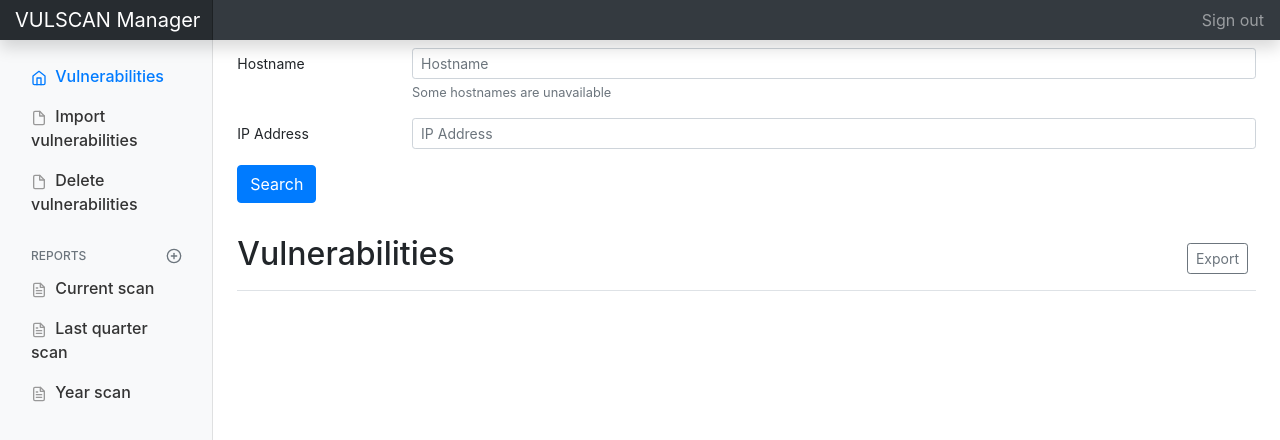
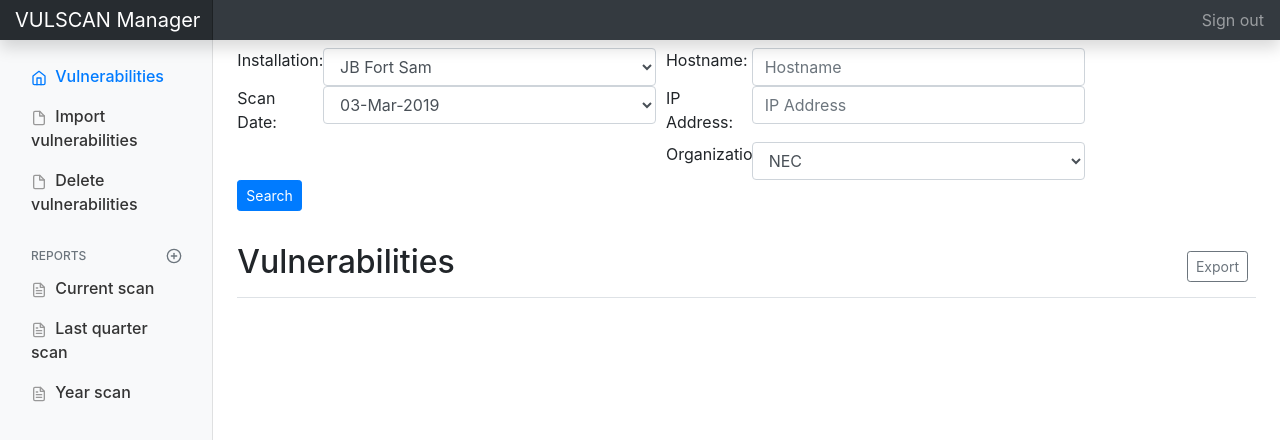
Before and after one commit to mikerathbun/bootstrap-book, a website: page acas.html in a window 1280 px wide. Shown: the top 440 px of the page. Drawn offline with nearby package versions, Linux system fonts and the light colour scheme.

Commit message:
added remaining search form controls

```diff
--- a/acas.html
+++ b/acas.html
@@ -69,24 +69,58 @@
 
     <main role="main" class="col-md-9 ml-sm-auto col-lg-10 px-4">
       <form>
-        <div class="form-group row">
-          <label for="inputHostname" class="col-sm-2 col-form-label col-form-label-sm">Hostname</label>
-          <div class="col-sm-10">
-            <input type="text" class="form-control form-control-sm" id="inputHostname" aria-describedby="hostnameHelp" placeholder="Hostname">
-            <small id="hostnameHelp" class="form-text text-muted">Some hostnames are unavailable</small>
+        <div class="form-row">
+          <div class="col-lg-1 col-md-4">
+            <label for="inputHostname">Installation:</label>
+          </div>
+          <div class="col-lg-4 col-md-8">
+            <select class="form-control" id="inputInstallation">
+              <option>JB Fort Sam</option>
+              <option>JB Other Place</option>
+              <option>JB San Antonio</option>
+            </select>
+          </div>
+          <div class="col-lg-1 col-md-4">
+            <label for="inputHostname">Hostname:</label>
+          </div>
+          <div class="col-lg-4 col-md-8">
+              <input type="text" class="form-control" id="inputHostname" placeholder="Hostname">
           </div>
         </div>
-        <div class="form-group row">
-          <label for"inputIPAddress" class="col-sm-2 col-form-label col-form-label-sm">IP Address</label>
-          <div class="col-sm-10">
-            <input type="text" class="form-control form-control-sm" id="inputIPAddress" placeholder="IP Address">
+        <div class="form-row">
+          <div class="col-lg-1 col-md-4">
+            <label for="inputScandate">Scan Date:</label>
+          </div>
+          <div class="col-lg-4 col-md-8">
+            <select class="form-control" id="inputScandate">
+              <option>03-Mar-2019</option>
+              <option>01-Mar-2019</option>
+              <option>23-Feb-2019</option>
+            </select>
+          </div>
+          <div class="col-lg-1 col-md-4">
+            <label for="inputHostname">IP Address:</label>
+          </div>
+          <div class="col-lg-4 col-md-8">
+            <input type="text" class="form-control" id="inputHostname" aria-describedby="hostnameHelp" placeholder="IP Address">
           </div>
         </div>
-        <div class="form-group row">
-          <div class="col-sm-10">
-            <button type="submit" class="btn btn-primary">Search</button>
+        <div class="form-row">
+          <div class="col-lg-1 col-md-4"></div>
+          <div class="col-lg-4 col-md-8"></div>
+          <div class="col-lg-1 col-md-4">
+            <label for="inputOrganization">Organization:</label>
+          </div>
+          <div class="col-lg-4 col-md-8">
+            <select class="form-control" id="inputOrganization">
+              <option>NEC</option>
+              <option>METC</option>
+              <option>AMEDDCS</option>
+              <option>ARNorth</option>
+            </select>
           </div>
         </div>
+        <button class="btn btn-primary btn-sm" type="submit">Search</button>
     </form>
 
       <div class="d-flex justify-content-between flex-wrap flex-md-nowrap align-items-center pt-3 pb-2 mb-3 border-bottom">
```
